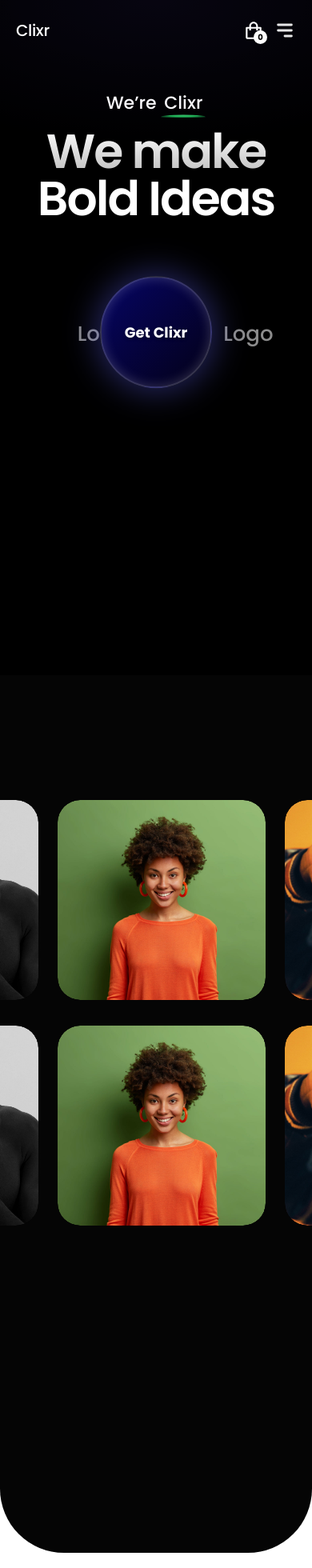
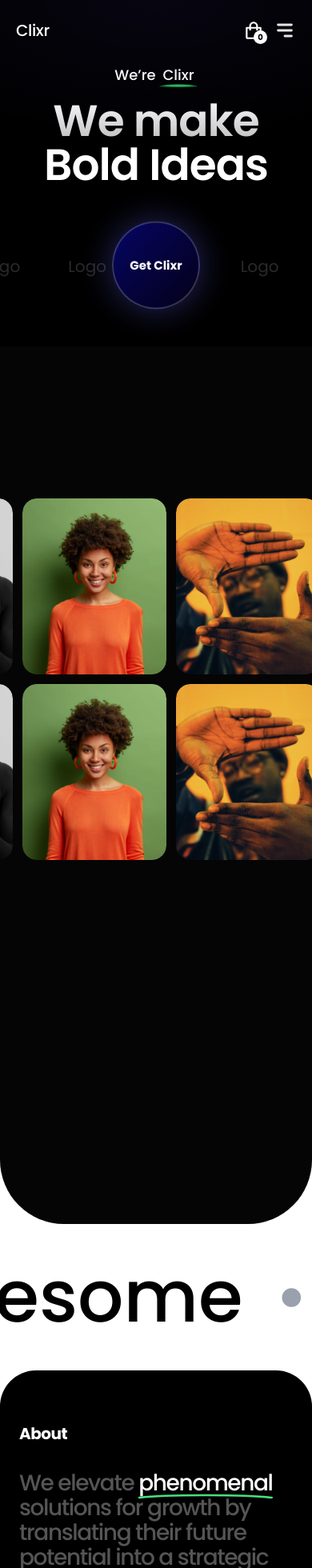
Before and after one commit to Raja-Sarmad/Clixr-Ecommerce, a React (Vite) app: page / in a window 390 px wide. Shown: the top 1960 px of the page at 80% size. Built offline with nearby package versions, Linux system fonts and the light colour scheme.

Commit message:
Responsive working

```diff
--- a/src/components/AboutSection.jsx
+++ b/src/components/AboutSection.jsx
@@ -2,42 +2,40 @@ import React from 'react';
 
 const AboutSection = () => {
   return (
-    /* Parent container ko white ya koi background color dena zaroori hai
-       taaki rounded corners ka cut saaf nazar aaye */
     <div className="bg-white">
-      <section className="bg-black text-white pt-32 pb-24 px-10 md:px-20 min-h-[400px] flex items-start rounded-t-[50px] md:rounded-t-[120px] overflow-hidden">
-        <div className="max-w-7xl mx-auto w-full grid grid-cols-1 md:grid-cols-12 gap-12">
+      <section className="bg-black text-white pt-16 pb-20 px-6 md:pt-32 md:pb-24 md:px-20 min-h-[400px] rounded-t-[45px] md:rounded-t-[120px] overflow-hidden">
+        <div className="max-w-7xl mx-auto w-full flex flex-col md:grid md:grid-cols-12 md:gap-12">
 
           {/* Left Side: About */}
-          <div className="md:col-span-3">
-            <h2 className="text-3xl md:text-3xl font-bold text-gray-200 tracking-wide pt-6 pl-5">
+          <div className="md:col-span-3 mb-8 md:mb-0">
+            <h2 className="text-[20px] md:text-3xl font-bold text-white tracking-tight">
               About
             </h2>
           </div>
 
           {/* Right Side: Text Content */}
-          <div className="md:col-span-9 pl-35 px-5">
-            <p className="text-2xl md:text-[35px] font-medium  tracking-tight text-gray-400 leading-[2.2]">
-              <span className="text-gray-400">We elevate </span>
+          <div className="md:col-span-9">
+            <p className="text-[28px] md:text-[40px] font-medium tracking-tighter leading-[1.1] md:leading-[1.3] lg:leading-[1.5]">
+              <span className="text-[#555555]">We elevate </span>
               <span className="relative text-white inline-block">
                 phenomenal
                 {/* Wavy Green Line SVG */}
                 <svg
-                  className="absolute -bottom-3 left-0 w-full h-4"
+                  className="absolute -bottom-1 left-0 w-full h-2 md:h-4"
                   viewBox="0 0 200 20"
                   fill="none"
+                  preserveAspectRatio="none"
                 >
                   <path
                     d="M2 15C40 5 160 5 198 15"
                     stroke="#4ade80"
-                    strokeWidth="4"
+                    strokeWidth="6"
                     strokeLinecap="round"
                   />
                 </svg>
               </span>
-              <span className="text-gray-400"> solutions </span>
-              <br className="hidden md:block" />
-              <span className="text-gray-400">
+              <span className="text-[#555555]"> solutions </span>
+              <span className="text-[#555555]">
                 for growth by translating their future potential into a strategic brand narrative and authentic digital presence.
               </span>
             </p>
--- a/src/components/GalleryPage.jsx
+++ b/src/components/GalleryPage.jsx
@@ -1,21 +1,15 @@
 // src/components/GalleryPage.jsx
-import React, { useEffect, useMemo, useRef, useState } from "react";
+import React, { useEffect, useMemo, useRef } from "react";
 
 const GalleryPage = () => {
-  const [scrollY, setScrollY] = useState(0);
+  const topRowRef = useRef(null);
+  const trackX = useRef({ top: 0, bottom: 0 });
+  const scrollYRef = useRef(0);
+  const singleSetWidthRef = useRef(1);
+  const rafRef = useRef(null);
 
-  const topRowRef = useRef(null);
-  const bottomRowRef = useRef(null);
-
-  const [singleSetWidth, setSingleSetWidth] = useState(1); // measured width
-
-  useEffect(() => {
-    const handleScroll = () => setScrollY(window.scrollY);
-    window.addEventListener("scroll", handleScroll, { passive: true });
-    return () => window.removeEventListener("scroll", handleScroll);
-  }, []);
-
-  const images = [
+  const images = useMemo(
+    () => [
       "/Gallery/img1.jpg",
       "/Gallery/img2.jpg",
       "/Gallery/img3.jpg",
@@ -26,115 +20,167 @@ const GalleryPage = () => {
       "/Gallery/img8.jpg",
       "/Gallery/img9.jpg",
       "/Gallery/img10.jpg",
-  ];
+    ],
+    []
+  );
 
   const repeatedImages = useMemo(() => [...images, ...images, ...images], [images]);
 
-  // Measure real width
+  // ✅ Track scroll without re-render
   useEffect(() => {
-    const measure = () => {
+    const onScroll = () => {
+      scrollYRef.current = window.scrollY || 0;
+    };
+    onScroll();
+    window.addEventListener("scroll", onScroll, { passive: true });
+    return () => window.removeEventListener("scroll", onScroll);
+  }, []);
+
+  // ✅ Measure ONE set width using ResizeObserver (zoom-proof)
+  useEffect(() => {
     const row = topRowRef.current;
     if (!row) return;
 
+    const measure = () => {
       const cards = row.querySelectorAll("[data-card='true']");
       if (!cards || cards.length < images.length) return;
 
       const first = cards[0].getBoundingClientRect();
       const last = cards[images.length - 1].getBoundingClientRect();
+      const w = last.right - first.left;
 
-      const width = last.right - first.left;
-
-      if (Number.isFinite(width) && width > 0) setSingleSetWidth(width);
+      if (Number.isFinite(w) && w > 0) singleSetWidthRef.current = w;
     };
 
     measure();
-    window.addEventListener("resize", measure);
-    const t = setTimeout(measure, 200);
+
+    const ro = new ResizeObserver(() => measure());
+    ro.observe(row);
+
+    // also re-measure after images settle
+    const t = setTimeout(measure, 250);
 
     return () => {
       clearTimeout(t);
-      window.removeEventListener("resize", measure);
+      ro.disconnect();
     };
   }, [images.length]);
 
-  const getTranslateX = (direction = 1) => {
-    const speed = 0.4;
-    const move = scrollY * speed;
-    const offset = move % singleSetWidth;
+  // ✅ Animate transforms smoothly (no React re-render jitter)
+  useEffect(() => {
+    const speed = 0.35; // base speed factor for scroll -> translate
+    let lastScroll = window.scrollY || 0;
 
-    return direction === 1 ? -offset - singleSetWidth : offset - singleSetWidth;
+    const tick = () => {
+      const row = topRowRef.current;
+      if (!row) {
+        rafRef.current = requestAnimationFrame(tick);
+        return;
+      }
+
+      const w = singleSetWidthRef.current || 1;
+      const curScroll = scrollYRef.current || 0;
+      const delta = curScroll - lastScroll;
+      lastScroll = curScroll;
+
+      // ✅ scroll influence (nice feel)
+      const boost = Math.max(-180, Math.min(180, delta * 2.0));
+
+      // compute offset based on scroll
+      const move = curScroll * (speed * 1.0);
+      const offset = move % w;
+
+      const topX = -offset - w;
+      const bottomX = offset - w;
+
+      trackX.current.top = topX;
+      trackX.current.bottom = bottomX;
+
+      // apply transforms
+      const topTrack = row;
+      topTrack.style.transform = `translate3d(${topX}px,0,0)`;
+
+      // bottom row is next sibling with data-bottom
+      const bottomTrack = row.parentElement?.querySelector("[data-bottom='true']");
+      if (bottomTrack) {
+        bottomTrack.style.transform = `translate3d(${bottomX}px,0,0)`;
+      }
+
+      rafRef.current = requestAnimationFrame(tick);
     };
 
-  const cardRadius = 28;
-  const cardHeight = 300; // ⬅ card height reduced
+    rafRef.current = requestAnimationFrame(tick);
+    return () => cancelAnimationFrame(rafRef.current);
+  }, []);
 
   return (
     <div className="bg-[#050505] text-white min-h-[130vh] overflow-hidden rounded-b-[80px]">
       <div className="sticky top-0 h-screen flex items-center overflow-hidden">
-        <div className="w-full px-12 space-y-8">
+        {/* ✅ Responsive padding + spacing via Tailwind */}
+        <div className="w-full px-4 sm:px-6 md:px-10 lg:px-12 space-y-3 sm:space-y-4 md:space-y-5">
           {/* Top Row */}
           <div
             ref={topRowRef}
-            className="flex flex-nowrap gap-6 will-change-transform"
-            style={{ transform: `translate3d(${getTranslateX(1)}px,0,0)` }}
+            className="flex flex-nowrap will-change-transform gap-3 sm:gap-4 lg:gap-6 items-center"
+            style={{ transform: "translate3d(0,0,0)" }}
           >
             {repeatedImages.map((src, i) => (
               <div
-                key={i}
+                key={`top-${i}`}
                 data-card="true"
-                className="min-w-[260px] overflow-hidden shadow-2xl bg-black"
+                className="
+                  shrink-0 overflow-hidden shadow-2xl bg-black
+                  w-[180px] h-[220px] rounded-[18px]
+                  sm:w-[210px] sm:h-[250px] sm:rounded-[22px]
+                  lg:w-[260px] lg:h-[250px] lg:rounded-[28px]
+                "
                 style={{
-                  borderRadius: `${cardRadius}px`,
-                  WebkitMaskImage: "-webkit-radial-gradient(white, black)",
-                  height: `${250}px`,
+                  clipPath: "inset(0 round var(--r))",
+                  // set per breakpoint radius using CSS var
+                  // (Tailwind can't feed clipPath radius easily)
+                  ["--r"]: "18px",
                 }}
               >
-                <img
-                  src={src}
-                  alt=""
-                  className="w-full h-full object-cover"
-                  style={{ borderRadius: `${cardRadius}px`, display: "block" }}
-                  onLoad={() => {
-                    const row = topRowRef.current;
-                    if (!row) return;
-                    const cards = row.querySelectorAll("[data-card='true']");
-                    if (!cards || cards.length < images.length) return;
-                    const first = cards[0].getBoundingClientRect();
-                    const last = cards[images.length - 1].getBoundingClientRect();
-                    const width = last.right - first.left;
-                    if (Number.isFinite(width) && width > 0) setSingleSetWidth(width);
-                  }}
-                />
+                <img src={src} alt="" className="w-full h-full object-cover block" />
               </div>
             ))}
           </div>
 
           {/* Bottom Row */}
           <div
-            ref={bottomRowRef}
-            className="flex flex-nowrap gap-6 will-change-transform"
-            style={{ transform: `translate3d(${getTranslateX(-1)}px,0,0)` }}
+            data-bottom="true"
+            className="flex flex-nowrap will-change-transform gap-3 sm:gap-4 lg:gap-6 items-center"
+            style={{ transform: "translate3d(0,0,0)" }}
           >
             {repeatedImages.map((src, i) => (
               <div
-                key={i}
+                key={`bot-${i}`}
                 data-card="true"
-                className="min-w-[260px] overflow-hidden shadow-2xl bg-black"
+                className="
+                  shrink-0 overflow-hidden shadow-2xl bg-black
+                  w-[180px] h-[220px] rounded-[18px]
+                  sm:w-[210px] sm:h-[250px] sm:rounded-[22px]
+                  lg:w-[260px] lg:h-[250px] lg:rounded-[28px]
+                "
                 style={{
-                  borderRadius: `${cardRadius}px`,
-                  WebkitMaskImage: "-webkit-radial-gradient(white, black)",
-                  height: `${250}px`,
+                  clipPath: "inset(0 round var(--r))",
+                  ["--r"]: "18px",
                 }}
               >
-                <img
-                  src={src}
-                  alt=""
-                  className="w-full h-full object-cover"
-                  style={{ borderRadius: `${cardRadius}px`, display: "block" }}
-                />
+                <img src={src} alt="" className="w-full h-full object-cover block" />
               </div>
             ))}
           </div>
+
+          <style>{`
+            /* ✅ sync clipPath radius with breakpoints */
+            @media (min-width: 640px){
+              [data-card='true']{ --r: 22px; }
+            }
+            @media (min-width: 1024px){
+              [data-card='true']{ --r: 28px; }
+            }
+          `}</style>
         </div>
       </div>
     </div>
--- a/src/components/Hero.jsx
+++ b/src/components/Hero.jsx
@@ -1,5 +1,4 @@
 "use client";
-
 import { useEffect, useMemo, useState } from "react";
 
 export default function Hero() {
@@ -21,15 +20,14 @@ export default function Hero() {
   const logos = useMemo(() => Array(30).fill("Logo"), []);
 
   return (
-    <section className="relative min-h-screen bg-black overflow-hidden flex items-start justify-center pt-28">
-
+    // FIX: min-h-screen ko sirf desktop (md:) ke liye rakha hai, mobile par h-auto kiya hai
+    <section className="relative h-auto md:min-h-screen bg-black overflow-hidden flex items-start justify-center pt-20 md:pt-28 pb-10 md:pb-0">
       <div className="relative z-10 flex flex-col items-center text-center px-4 w-full max-w-[1400px]">
 
-      <p className="text-white text-[22px] font-medium mb-4">
+        <p className="text-white text-[18px] md:text-[22px] font-medium mb-4">
           We’re{" "}
           <span className="relative inline-block px-1">
             Clixr
-    {/* Exact Brush-style Curved Line */}
             <span
               className="absolute left-0 -bottom-[2px] w-full h-[8px] opacity-90"
               style={{
@@ -42,102 +40,45 @@ export default function Hero() {
           </span>
         </p>
 
-
-        {/* We make */}
-        <h1 className="text-[clamp(60px,8vw,120px)] font-semibold leading-[0.95] tracking-[-2px] bg-gradient-to-b from-white to-[#bfbfbf] bg-clip-text text-transparent">
+        <h1 className="text-[55px] md:text-[clamp(60px,8vw,120px)] font-semibold leading-[1] md:leading-[0.95] tracking-[-1px] md:tracking-[-2px] bg-gradient-to-b from-white to-[#bfbfbf] bg-clip-text text-transparent">
           We make
         </h1>
 
-        {/* Animated word */}
-        <h1
-          className={`text-[clamp(60px,8vw,120px)] font-semibold leading-[1] tracking-[-2px] text-white transition-all duration-300 ${
+        <h1 className={`text-[55px] md:text-[clamp(60px,8vw,120px)] font-semibold leading-[1] tracking-[-1px] md:tracking-[-2px] text-white transition-all duration-300 ${
             visible ? "opacity-100 translate-y-0" : "opacity-0 translate-y-3"
-          }`}
-        >
+          }`}>
           {words[index]}
         </h1>
 
-        {/* Marquee + Button */}
-        <div className="relative mt-16 flex items-center justify-center w-screen h-[150px]">
-
-          <div className="absolute left-1/2 -translate-x-1/2 w-[200vw] overflow-hidden">
+        {/* Marquee area height adjusted for mobile */}
+        <div className="relative mt-10 md:mt-16 flex items-center justify-center w-screen h-[120px] md:h-[150px]">
+          <div className="absolute left-1/2 -translate-x-1/2 w-[200vw] overflow-hidden opacity-30">
             <div className="marqueeTrack">
-
               <div className="marqueeGroup">
-                {logos.map((l, i) => (
-                  <span key={`a-${i}`} className="marqueeItem">
-                    {l}
-                  </span>
-                ))}
+                {logos.map((l, i) => <span key={`a-${i}`} className="marqueeItem">{l}</span>)}
               </div>
-
               <div className="marqueeGroup">
-                {logos.map((l, i) => (
-                  <span key={`b-${i}`} className="marqueeItem">
-                    {l}
-                  </span>
-                ))}
+                {logos.map((l, i) => <span key={`b-${i}`} className="marqueeItem">{l}</span>)}
               </div>
-
             </div>
           </div>
 
-          {/* Button */}
           <button
-  className="relative z-20 w-[140px] h-[140px] rounded-full font-bold text-white text-[18px]
-  bg-gradient-to-br from-[#050565]  to-[#030118]
-  hover:scale-105 transition-all duration-500 ease-in-out
-  border-2 border-white/20 flex items-center justify-center"
-  style={{
-    animation: "float 6s ease-in-out infinite",
-    boxShadow: `
-      0 0 40px 5px rgba(93, 95, 239, 0.4),
-      inset 0 0 15px rgba(255, 255, 255, 0.2)
-    `,
-    textShadow: "0px 2px 4px rgba(0,0,0,0.3)"
-  }}
+            className="relative z-20 w-[110px] h-[110px] md:w-[140px] md:h-[140px] rounded-full font-bold text-white text-[15px] md:text-[18px]
+            bg-gradient-to-br from-[#050565] to-[#030118] border-2 border-white/20 flex items-center justify-center shadow-[0_0_40px_rgba(93,95,239,0.4)]"
+            style={{ animation: "float 6s ease-in-out infinite" }}
           >
             Get Clixr
           </button>
-
         </div>
       </div>
 
       <style>{`
-        @keyframes float {
-          0%,100% { transform: translateY(0px); }
-          50% { transform: translateY(-12px); }
-        }
-
-       .marqueeTrack{
-  display: flex;
-  width: max-content;
-  animation: marquee 60s linear infinite; /* pehle 22s tha */
-}
-
-        @keyframes marquee{
-          from { transform: translateX(0); }
-          to { transform: translateX(-50%); }
-        }
-
-        .marqueeGroup{
-          display: flex;
-          align-items: center;
-          gap: 120px;
-          padding-right: 120px;
-        }
-
-        .marqueeItem{
-          color: rgba(255,255,255,0.55);
-          white-space: nowrap;
-          font-weight: 500;
-          font-size: 26px;
-        }
-
-        @media (prefers-reduced-motion: reduce){
-          .marqueeTrack{ animation: none; }
-          button{ animation: none !important; }
-        }
+        @keyframes float { 0%,100% { transform: translateY(0px); } 50% { transform: translateY(-10px); } }
+        .marqueeTrack { display: flex; width: max-content; animation: marquee 60s linear infinite; }
+        @keyframes marquee { from { transform: translateX(0); } to { transform: translateX(-50%); } }
+        .marqueeGroup { display: flex; align-items: center; gap: 60px; md:gap: 120px; padding-right: 60px; }
+        .marqueeItem { color: rgba(255,255,255,0.55); white-space: nowrap; font-size: 20px; md:font-size: 26px; }
       `}</style>
     </section>
   );
```
Also changed, not shown: src/components/ShapingIndustrySection.jsx (+50 -92 lines). Lines whose indentation alone changed are shown as unchanged.
